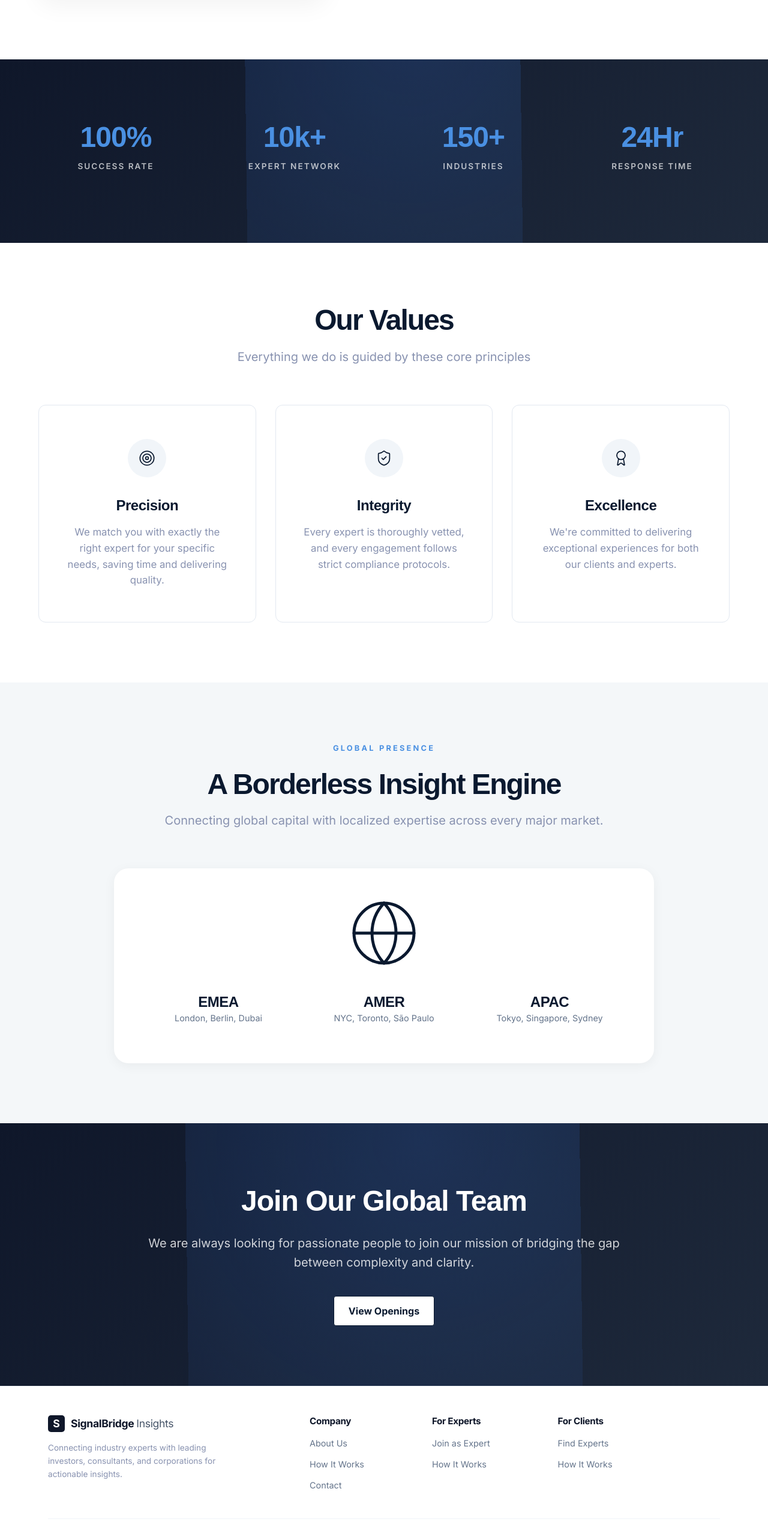
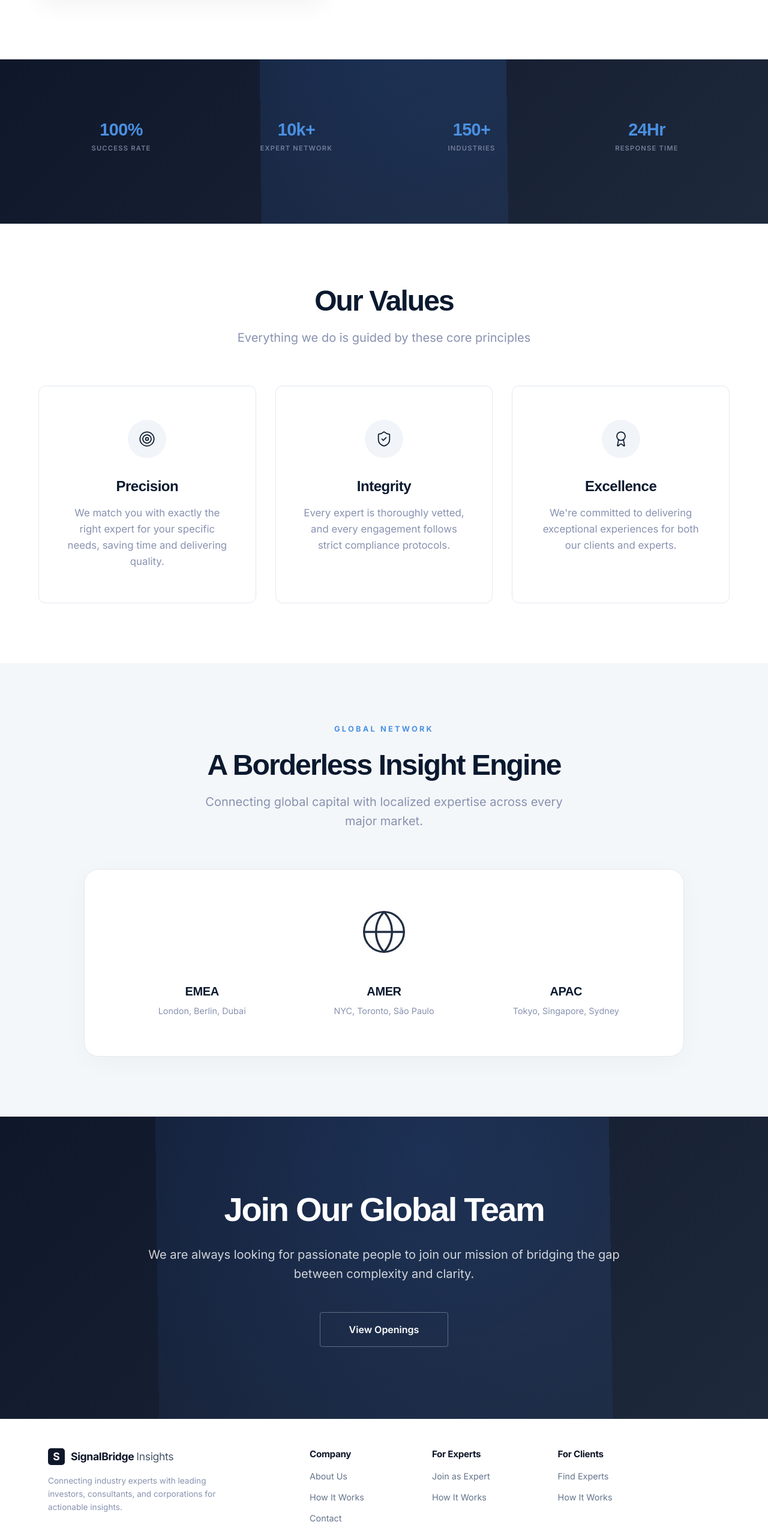
Before and after one commit to skydani26/signalbridge-insights, a Next.js app: page /about in a window 1280 px wide. Shown: the part 944-3507 px from the top of the page at 60% size. Built offline with nearby package versions, Linux system fonts and the light colour scheme; a web font is replaced by a local one.

Commit message:
fix: full elite sweep of About page for total visual uniformity

```diff
--- a/src/app/about/about.module.css
+++ b/src/app/about/about.module.css
@@ -133,25 +133,33 @@
 
 /* Stats Grid for About Page */
 .statsGrid {
-    display: grid;
-    grid-template-columns: repeat(4, 1fr);
-    gap: 40px;
+    display: flex;
+    justify-content: space-around;
     text-align: center;
+    flex-wrap: wrap;
+    gap: 16px;
+}
+
+.statBox {
+    flex: 1;
+    min-width: 200px;
 }
 
 .statBox h3 {
-    font-size: 3rem;
+    font-size: 1.8rem;
     color: var(--color-secondary);
-    margin-bottom: 8px;
-    font-weight: 800;
+    margin-bottom: 4px;
+    font-weight: 600;
+    letter-spacing: -0.02em;
 }
 
 .statBox p {
-    color: rgba(255, 255, 255, 0.7);
+    color: var(--color-text-light);
+    font-size: 0.7rem;
+    font-weight: 600;
     text-transform: uppercase;
-    letter-spacing: 2px;
-    font-size: 0.85rem;
-    font-weight: 600;
+    letter-spacing: 1.2px;
+    opacity: 0.8;
 }
 
 /* Values Grid */
@@ -236,8 +244,106 @@
 }
 
 .presenceContent {
-    max-width: 900px;
+    max-width: 1000px;
     margin: 0 auto;
+}
+
+.presenceCard {
+    background: white;
+    padding: 64px;
+    border-radius: 24px;
+    border: 1px solid var(--color-gray-200);
+    box-shadow: 0 10px 40px rgba(0, 0, 0, 0.03);
+    text-align: center;
+}
+
+.globeIcon {
+    width: 80px;
+    height: 80px;
+    color: var(--color-primary);
+    margin-bottom: 40px;
+    opacity: 0.9;
+}
+
+.presenceGrid {
+    display: grid;
+    grid-template-columns: repeat(3, 1fr);
+    gap: 40px;
+}
+
+.presenceItem h4 {
+    font-size: 1.25rem;
+    font-weight: 700;
+    color: var(--color-primary);
+    margin-bottom: 8px;
+    letter-spacing: -0.02em;
+}
+
+.presenceItem p {
+    font-size: 0.9rem;
+    color: var(--color-text-light);
+    margin-bottom: 0;
+}
+
+/* Career CTA Overhaul (Rotating Mesh) */
+.careerSection {
+    background: linear-gradient(135deg, #0f172a 0%, #1e293b 100%);
+    padding: 120px 0;
+    position: relative;
+    overflow: hidden;
+    color: white;
+    z-index: 1;
+}
+
+.careerSection::before {
+    content: '';
+    position: absolute;
+    top: -25%;
+    left: -25%;
+    width: 150%;
+    height: 150%;
+    background: radial-gradient(circle at 40% 40%, rgba(59, 130, 246, 0.18) 0%, transparent 70%);
+    animation: meshRotate 25s linear infinite;
+    pointer-events: none;
+    z-index: 1;
+}
+
+.careerContent {
+    position: relative;
+    z-index: 2;
+    text-align: center;
+    max-width: 800px;
+    margin: 0 auto;
+}
+
+.careerSection h2 {
+    font-size: 3.5rem;
+    font-weight: 800;
+    margin-bottom: 24px;
+    color: white;
+    letter-spacing: -0.04em;
+}
+
+.careerSection p {
+    font-size: 1.25rem;
+    color: rgba(255, 255, 255, 0.8);
+    margin-bottom: 48px;
+    line-height: 1.6;
+}
+
+.careerBtn {
+    background-color: transparent !important;
+    border: 1px solid rgba(255, 255, 255, 0.3) !important;
+    color: white !important;
+    padding: 16px 48px !important;
+    font-weight: 600 !important;
+    transition: all 0.2s ease !important;
+}
+
+.careerBtn:hover {
+    background-color: rgba(255, 255, 255, 0.05) !important;
+    border-color: white !important;
+    transform: translateY(-2px);
 }
 
 @media (max-width: 1024px) {
--- a/src/app/about/page.tsx
+++ b/src/app/about/page.tsx
@@ -100,44 +100,44 @@ export default function About() {
 
             <SectionWrapper id="partners" background="gray">
                 <div className={styles.reveal} style={{ textAlign: 'center', marginBottom: '64px' }}>
-                    <span className={styles.sectionTag}>GLOBAL PRESENCE</span>
+                    <span className={styles.sectionTag}>GLOBAL NETWORK</span>
                     <h2 className={styles.sectionTitle}>A Borderless Insight Engine</h2>
-                    <p className={styles.sectionDescription}>
+                    <p className={styles.sectionSubtitle}>
                         Connecting global capital with localized expertise across every major market.
                     </p>
                 </div>
                 <div className={`${styles.presenceContent} ${styles.reveal}`}>
-                    <div style={{ background: 'white', padding: '48px', borderRadius: '24px', boxShadow: '0 4px 20px rgba(0,0,0,0.05)', textAlign: 'center' }}>
-                        <Globe size={120} color="var(--color-primary)" strokeWidth={1} style={{ marginBottom: '32px' }} />
-                        <div style={{ display: 'grid', gridTemplateColumns: 'repeat(3, 1fr)', gap: '24px' }}>
-                            <div>
-                                <h4 style={{ fontSize: '1.5rem', fontWeight: 700 }}>EMEA</h4>
-                                <p style={{ fontSize: '0.9rem', color: '#64748b' }}>London, Berlin, Dubai</p>
+                    <div className={styles.presenceCard}>
+                        <Globe className={styles.globeIcon} strokeWidth={1} />
+                        <div className={styles.presenceGrid}>
+                            <div className={styles.presenceItem}>
+                                <h4>EMEA</h4>
+                                <p>London, Berlin, Dubai</p>
                             </div>
-                            <div>
-                                <h4 style={{ fontSize: '1.5rem', fontWeight: 700 }}>AMER</h4>
-                                <p style={{ fontSize: '0.9rem', color: '#64748b' }}>NYC, Toronto, São Paulo</p>
+                            <div className={styles.presenceItem}>
+                                <h4>AMER</h4>
+                                <p>NYC, Toronto, São Paulo</p>
                             </div>
-                            <div>
-                                <h4 style={{ fontSize: '1.5rem', fontWeight: 700 }}>APAC</h4>
-                                <p style={{ fontSize: '0.9rem', color: '#64748b' }}>Tokyo, Singapore, Sydney</p>
+                            <div className={styles.presenceItem}>
+                                <h4>APAC</h4>
+                                <p>Tokyo, Singapore, Sydney</p>
                             </div>
                         </div>
                     </div>
                 </div>
             </SectionWrapper>
 
-            <SectionWrapper id="career" background="dark">
-                <div className={styles.reveal} style={{ textAlign: 'center', maxWidth: '800px', margin: '0 auto' }}>
-                    <h2 style={{ fontSize: '3rem', fontWeight: '800', marginBottom: '24px', color: 'white' }}>Join Our Global Team</h2>
-                    <p style={{ fontSize: '1.25rem', color: 'rgba(255,255,255,0.8)', marginBottom: '40px' }}>
+            <section id="career" className={styles.careerSection}>
+                <div className={`${styles.careerContent} ${styles.reveal}`}>
+                    <h2>Join Our Global Team</h2>
+                    <p>
                         We are always looking for passionate people to join our mission of bridging the gap between complexity and clarity.
                     </p>
-                    <Button href="/contact" style={{ backgroundColor: 'white', color: 'var(--color-primary)', fontWeight: 700 }}>
+                    <Button href="/contact" className={styles.careerBtn}>
                         View Openings
                     </Button>
                 </div>
-            </SectionWrapper>
+            </section>
         </main >
     );
 }
```
